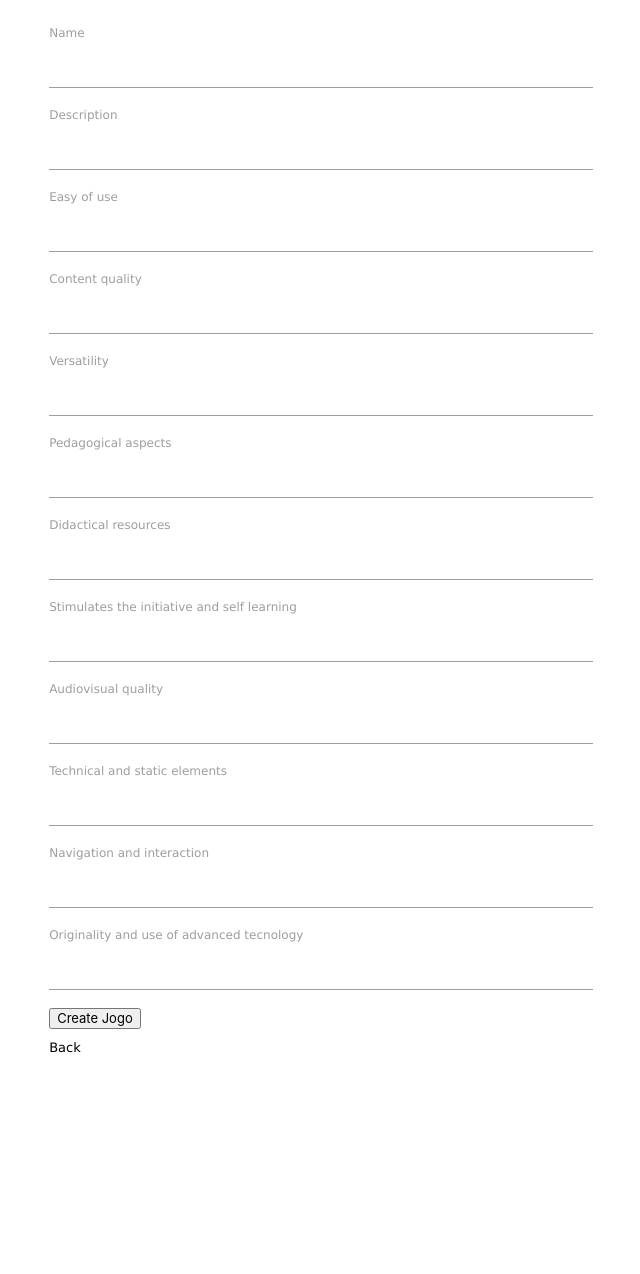
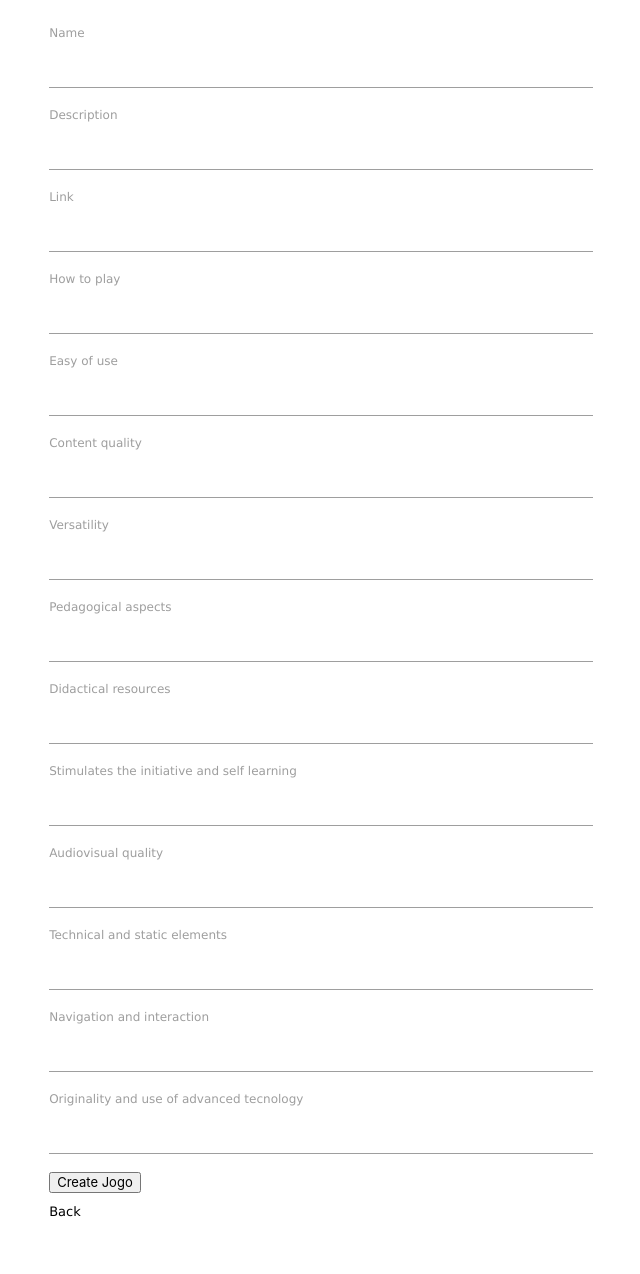
Before and after one commit to glabrego/game_evaluation, a Rails app: page /games/new in a window 1280 px wide. Shown: the part 209-1483 px from the top of the page, without its empty margins (248-888 px from the left). Before the commit the page ends 1262 px from the top, so only its background shows below. Run offline with Rails 7, Linux system fonts and the light colour scheme; the visitor is signed in with stand-in values (Sample User, id 1); style sheets or scripts are compiled from the project's sources; some libraries are stand-ins or nearby versions.

Commit message:
Add some atributes to Game

```diff
--- a/app/controllers/games_controller.rb
+++ b/app/controllers/games_controller.rb
@@ -43,6 +43,6 @@ class GamesController < ApplicationController
     end
 
     def game_params
-      params.require(:game).permit(:name, :description, :easy_of_use, :content_quality, :versatility, :pedagogical_aspects, :didactical_resources, :stimulates_the_initiative_and_self_learning, :audiovisual_quality, :technical_and_static_elements, :navigation_and_interaction, :originality_and_use_of_advanced_tecnology)
+      params.require(:game).permit(:name, :description, :link, :how_to_play, :easy_of_use, :content_quality, :versatility, :pedagogical_aspects, :didactical_resources, :stimulates_the_initiative_and_self_learning, :audiovisual_quality, :technical_and_static_elements, :navigation_and_interaction, :originality_and_use_of_advanced_tecnology)
     end
 end
--- a/app/views/games/_form.html.erb
+++ b/app/views/games/_form.html.erb
@@ -19,6 +19,16 @@
   <div class="field">
     <%= f.label :description %>
     <%= f.text_field :description %>
+  </div>
+
+  <div class="field">
+    <%= f.label :link %>
+    <%= f.text_field :link %>
+  </div>
+
+  <div class="field">
+    <%= f.label :how_to_play %>
+    <%= f.text_field :how_to_play %>
   </div>
 
   <div class="field">
--- /dev/null
+++ b/db/migrate/20161213050055_add_columns_to_game.rb
@@ -0,0 +1,6 @@
+class AddColumnsToGame < ActiveRecord::Migration[5.0]
+  def change
+    add_column :games, :link, :string
+    add_column :games, :how_to_play, :string
+  end
+end
```
Also changed, not shown: app/views/games/show.html.erb (+10 -0 lines), db/schema.rb.
